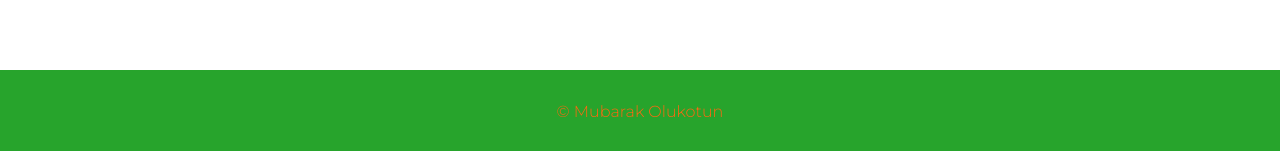
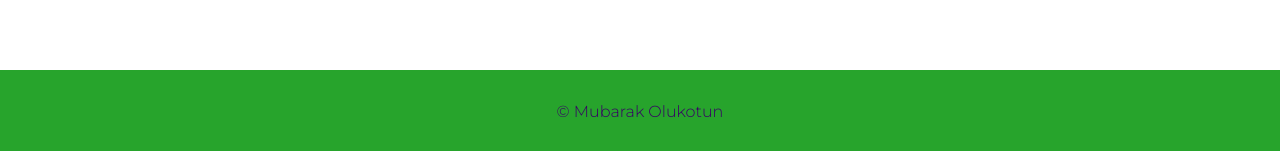
Before and after one commit to molukotun/molukotunportfolio, a plain HTML site: page index.html in a window 1280 px wide. Shown: the part 2329-2480 px from the top of the page. Drawn offline with nearby package versions, Linux system fonts and the light colour scheme; a script that the page names is missing.

Commit message:
Update style.css

```diff
--- a/style.css
+++ b/style.css
@@ -1,3 +1,4 @@
+
 /* -------  General Styles ------- */
 
 body {
@@ -82,7 +83,7 @@ em {
 }
 
 footer p {
-	color: rgb(252, 104, 18);
+	color: rgb(56, 0, 102);
 	text-align: center;
   padding: 30px;
   margin: 0;
```
